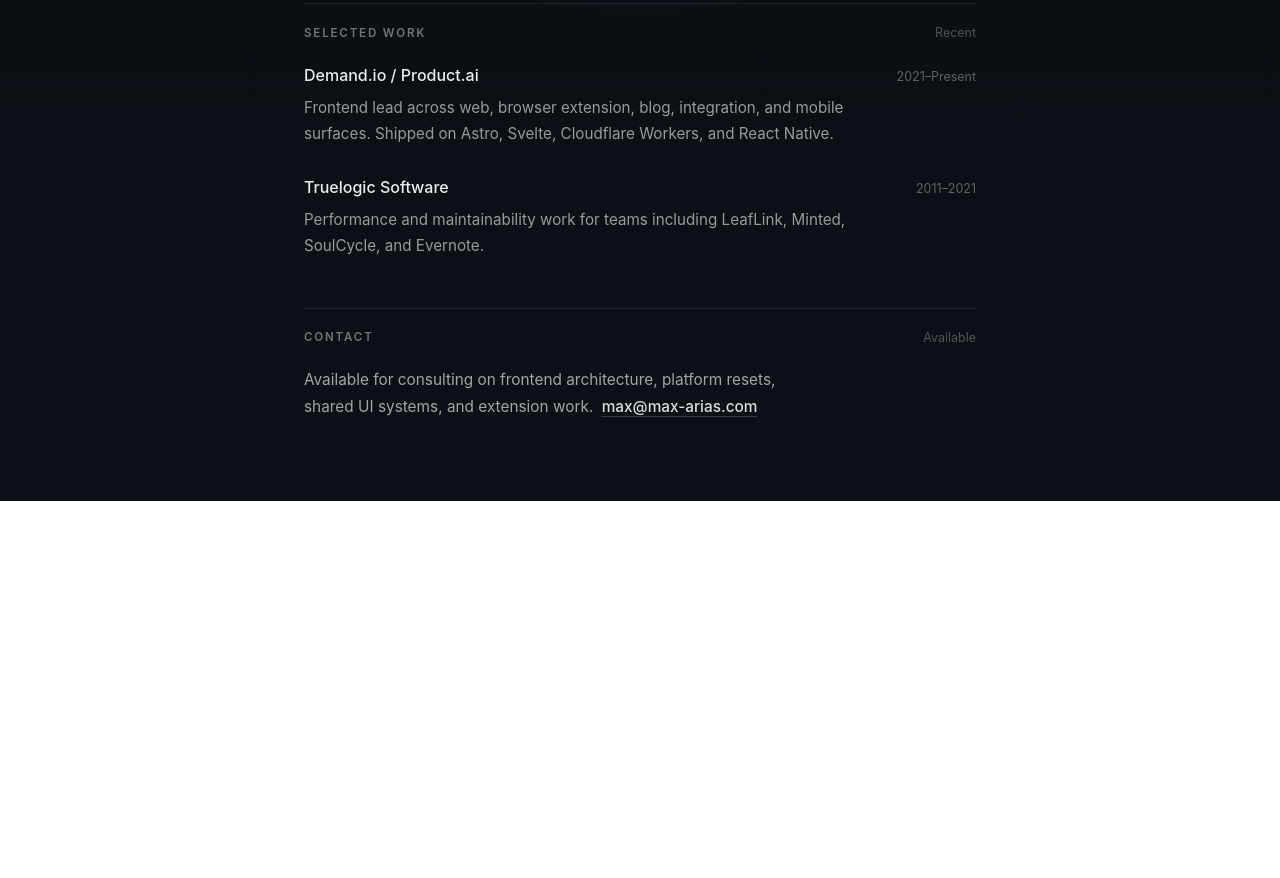
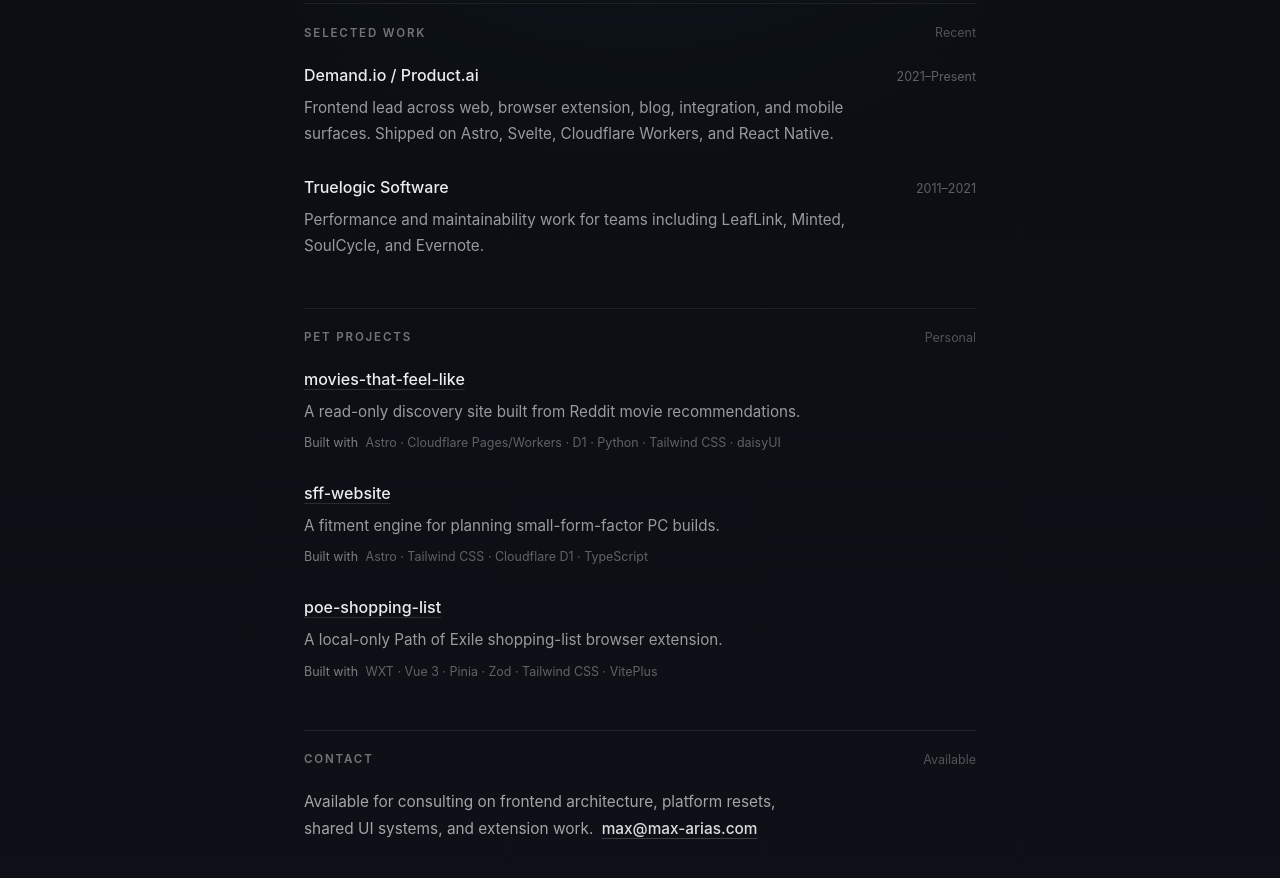
Before and after one commit to max-arias/max-arias-web, an Astro site: page / in a window 1280 px wide. Shown: the part 414-1292 px from the top of the page. Before the commit the page ends 915 px from the top, so only its background shows below. Built offline with nearby package versions, Linux system fonts and the light colour scheme; Astro itself is replaced by a stand-in of ours.

Commit message:
Add pet projects section

```diff
--- a/src/pages/index.astro
+++ b/src/pages/index.astro
@@ -32,6 +32,27 @@
     "TypeScript",
   ],
 };
+
+const petProjects = [
+  {
+    name: "movies-that-feel-like",
+    href: "https://movies-that-feel-like.max-c82.workers.dev/",
+    description: "A read-only discovery site built from Reddit movie recommendations.",
+    technologies: "Astro · Cloudflare Pages/Workers · D1 · Python · Tailwind CSS · daisyUI",
+  },
+  {
+    name: "sff-website",
+    href: "https://sff-pc-builder.max-c82.workers.dev/",
+    description: "A fitment engine for planning small-form-factor PC builds.",
+    technologies: "Astro · Tailwind CSS · Cloudflare D1 · TypeScript",
+  },
+  {
+    name: "poe-shopping-list",
+    href: "https://github.com/max-arias/poe-shopping-list",
+    description: "A local-only Path of Exile shopping-list browser extension.",
+    technologies: "WXT · Vue 3 · Pinia · Zod · Tailwind CSS · VitePlus",
+  },
+];
 ---
 
 <BaseLayout
@@ -97,6 +118,27 @@
           </div>
         </section>
 
+        <section class="section-block fade-in-up" style="--fade-delay: 240ms;" aria-labelledby="pet-projects-heading">
+          <div class="section-heading-row">
+            <h2 id="pet-projects-heading" class="section-label">Pet projects</h2>
+            <span class="section-note">Personal</span>
+          </div>
+
+          <div class="space-y-7">
+            {petProjects.map((project) => (
+              <article class="entry">
+                <div class="entry-header">
+                  <h3>
+                    <a href={project.href} target="_blank" rel="noreferrer">{project.name}</a>
+                  </h3>
+                </div>
+                <p>{project.description}</p>
+                <p class="entry-meta"><span>Built with</span> {project.technologies}</p>
+              </article>
+            ))}
+          </div>
+        </section>
+
         <section class="section-block fade-in-up" style="--fade-delay: 280ms;">
           <div class="section-heading-row">
             <h2 class="section-label">Contact</h2>
--- a/src/styles/global.css
+++ b/src/styles/global.css
@@ -121,6 +121,18 @@
   .entry p {
     @apply max-w-[34rem] text-[0.95rem] leading-[1.72] text-white/58;
   }
+
+  .entry h3 a {
+    @apply underline decoration-white/12 underline-offset-4 transition-colors duration-150 hover:text-accent hover:decoration-accent/45;
+  }
+
+  .entry .entry-meta {
+    @apply text-[0.78rem] leading-[1.6] text-white/34;
+  }
+
+  .entry-meta span {
+    @apply mr-1 text-white/46;
+  }
 }
 
 @keyframes fade-in {
```
